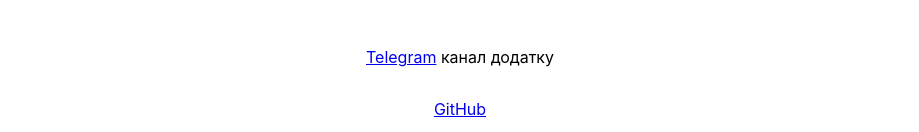
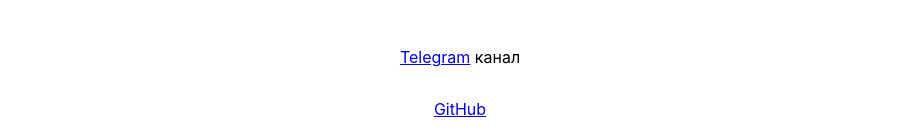
Before and after one commit to Shchepotin/light-in-app, a React (Create React App) app in the folder frontend/: page / in a window 1280 px wide. Shown: the part 1448-1580 px from the top of the page, without its empty margins (180-1099 px from the left). Built offline with nearby package versions, Linux system fonts and the light colour scheme.

Commit message:
chore(app): update cache

```diff
--- a/frontend/package.json
+++ b/frontend/package.json
@@ -1,6 +1,6 @@
 {
   "name": "light-in-app",
-  "version": "0.1.5",
+  "version": "0.1.6",
   "private": true,
   "dependencies": {
     "@testing-library/jest-dom": "^5.16.5",
--- a/frontend/src/App.tsx
+++ b/frontend/src/App.tsx
@@ -214,7 +214,7 @@ function App() {
           <a target="_blank" rel="noreferrer" href="https://t.me/LightInApp">
             Telegram
           </a>{" "}
-          канал додатку
+          канал
         </p>
         <p>
           <a
```
